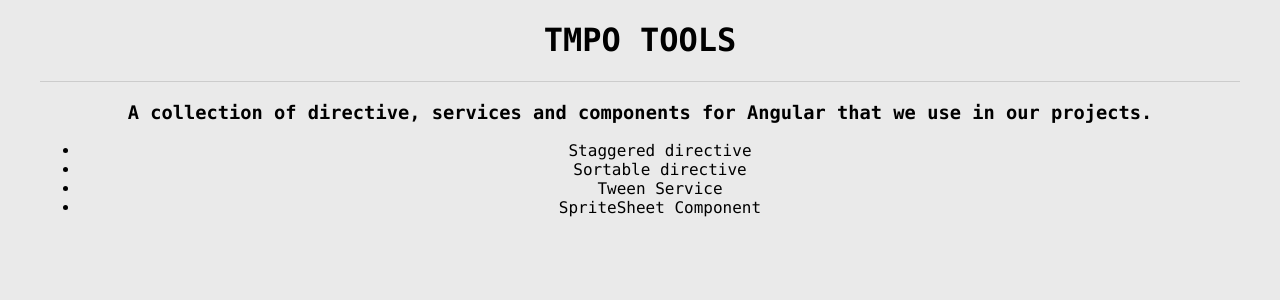
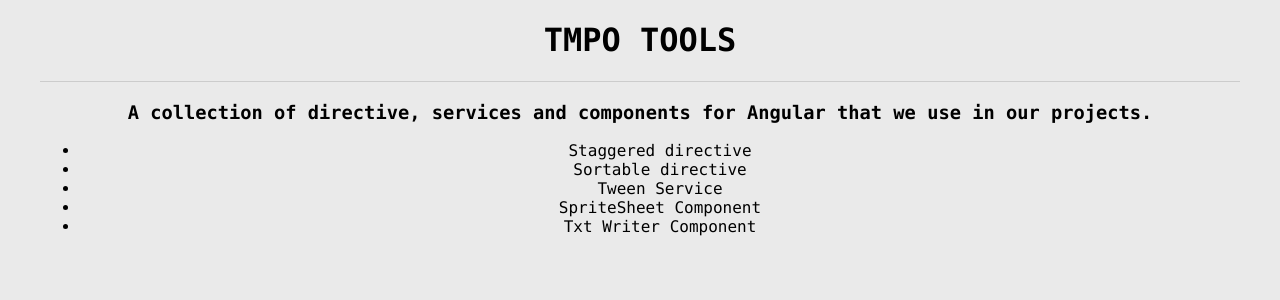
Before and after one commit to tmpo-io/tmpotools, an Angular app: page / in a window 1280 px wide. Shown: the top 300 px of the page. Built offline with nearby package versions, Linux system fonts and the light colour scheme.

Commit message:
Text effect

```diff
--- a/src/app/demo/main/main.component.html
+++ b/src/app/demo/main/main.component.html
@@ -9,5 +9,6 @@
   <li [routerLink]="['sortable']">Sortable directive</li>
   <li [routerLink]="['tween']">Tween Service</li>
   <li [routerLink]="['spritesheet']">SpriteSheet Component</li>
+  <li [routerLink]="['writer']">Txt Writer Component</li>
 
 </ul>
--- a/src/app/demo/router/router.ts
+++ b/src/app/demo/router/router.ts
@@ -22,6 +22,10 @@
   {
     path: 'spritesheet',
     loadChildren: 'app/demo/sprited/sprited.module#DemoSpritedModule'
+  },
+  {
+    path: 'writer',
+    loadChildren: 'app/demo/writed/writed.module#DemoWritedModule'
   }
 ];
 
--- /dev/null
+++ b/src/app/demo/writed/writed.module.ts
@@ -0,0 +1,68 @@
+
+import { NgModule, Component, HostListener } from '@angular/core';
+import { RouterModule, Routes } from '@angular/router';
+import { CommonModule } from '@angular/common';
+
+
+import { TmpoWriterModule } from '../../writer/writer';
+
+@Component({
+  styles: [`
+    tmpo-writer {
+      display: block;
+      padding-top: 40px;
+      font-size: 18px;
+    }
+  `],
+  template: `
+    <button (click)="replay()">Replay</button>
+    <div *ngIf="active">
+    <tmpo-writer
+      text="THIS IS A WRITTER DEMO!"
+      [matrix]="true"
+      (complete)="next()"></tmpo-writer>
+    <tmpo-writer
+      *ngIf="step>0"
+      delay="1000"
+      speed="20"
+      text="WITH TWO ELEMENTS AND A DELAY"
+      (complete)="next()"></tmpo-writer>
+    </div>
+  `
+})
+export class WritedDemoComponent {
+
+  step: number = 0;
+  active: boolean = true;
+
+  constructor() { }
+
+  next() {
+    console.log('complete called');
+    this.step++;
+  }
+
+  replay() {
+    this.active = false;
+    setTimeout(() => this.active = true, 0);
+  }
+
+}
+
+
+const ROUTES = [{
+  path: '', component: WritedDemoComponent
+}];
+
+
+@NgModule({
+  imports: [
+    CommonModule,
+    TmpoWriterModule,
+    RouterModule.forChild(ROUTES)
+  ],
+  declarations: [
+    WritedDemoComponent
+  ],
+})
+export class DemoWritedModule { }
--- /dev/null
+++ b/src/app/writer/writer.ts
@@ -0,0 +1,79 @@
+import {
+  Component, OnInit,
+  Output, Input, OnDestroy, NgModule, EventEmitter
+} from '@angular/core';
+import { CommonModule } from '@angular/common';
+
+
+import { Observable } from 'rxjs/Observable';
+import { Subject } from 'rxjs/Subject';
+
+import 'rxjs/add/observable/interval';
+import 'rxjs/add/operator/take';
+import 'rxjs/add/operator/takeUntil';
+import 'rxjs/add/operator/delay';
+import 'rxjs/add/operator/map';
+import 'rxjs/add/operator/let';
+import 'rxjs/add/operator/do';
+
+
+const letters = `__^!./mm-099009235q93852345zxcv,mnasddfjh./,-*kzxcbm,qworhsdjfgslkdfg`;
+
+const matrixEffect = (txt) => x => x.map(i => {
+  let offset = txt.length - i;
+  let r = Math.round(Math.random() * (letters.length - offset));
+  let res = txt.substring(0, i) + letters.substring(r, r + offset);
+  return res;
+});
+
+const normalEffect = (txt) => x => x.map(i => {
+  return txt.substring(0, i);
+});
+
+const effect = (matrix: boolean) => (matrix ? matrixEffect : normalEffect);
+
+
+@Component({
+  selector: 'tmpo-writer',
+  template: '{{ txt$ | async }}'
+})
+export class TmpoWriterComponent implements OnInit, OnDestroy {
+
+  txt$: Observable<string>;
+  destroy$ = new Subject<boolean>();
+
+  @Input()
+  text: string;
+  @Input()
+  speed: number = 50; // milliseconds
+  @Input()
+  delay: number = 0;
+  @Input()
+  matrix: boolean = false;
+
+  @Output()
+  complete = new EventEmitter<boolean>();
+
+  ngOnInit() {
+
+    this.txt$ = Observable.interval(this.speed)
+      .delay(this.delay)
+      .takeUntil(this.destroy$)
+      .do(x => (x === this.text.length) ? this.complete.next(true) : '')
+      .let(effect(this.matrix)(this.text))
+      .take(this.text.length + 1);
+  }
+
+  ngOnDestroy() {
+    this.destroy$.next(true);
+  }
+
+}
+
+
+@NgModule({
+  imports: [CommonModule],
+  declarations: [TmpoWriterComponent],
+  exports: [TmpoWriterComponent]
+})
+export class TmpoWriterModule { }
```
